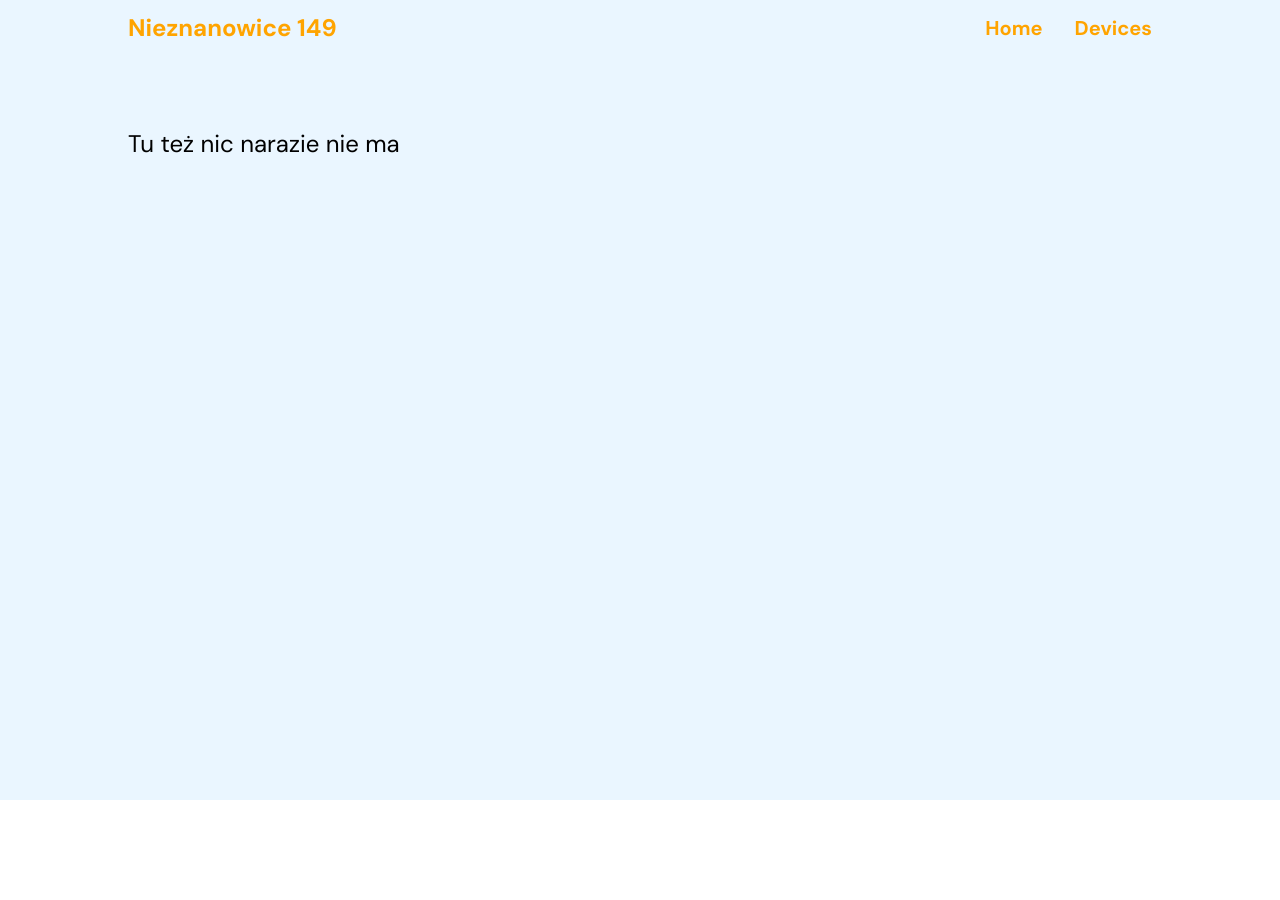
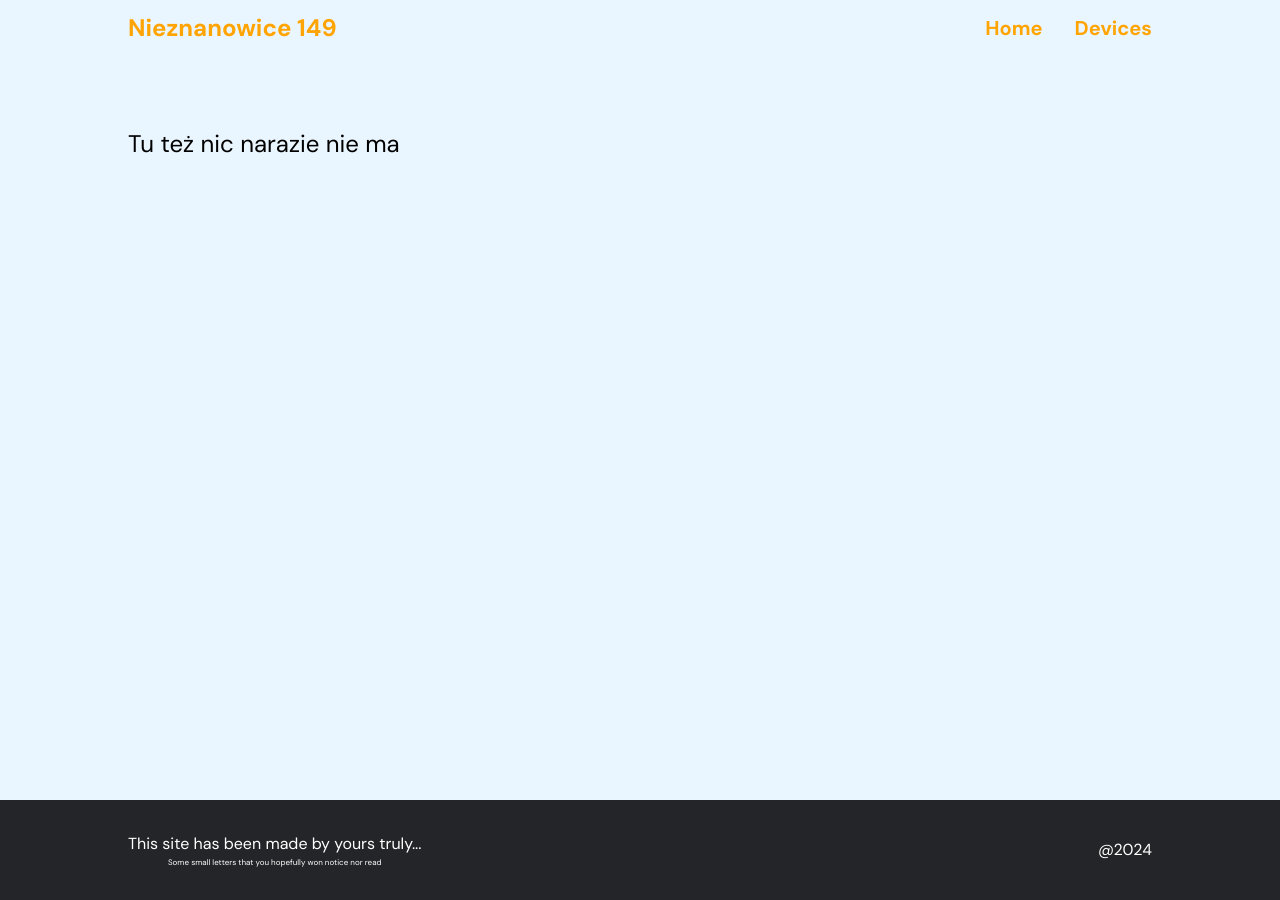
Before and after one commit to omnibus1/home_system, a React (Vite) app in the folder home_frontend/: page /devices in a window 1280 px wide. Before the commit the page ends 800 px from the top, so only its background shows below. Built offline with nearby package versions, Linux system fonts and the light colour scheme.

Commit message:
added footer

```diff
--- a/home_frontend/src/App.tsx
+++ b/home_frontend/src/App.tsx
@@ -1,7 +1,8 @@
 import Navbar from "./components/navbar"
 import Home from "./components/home"
 import Device from "./components/device"
-import {BrowserRouter as Router, Route, Routes} from 'react-router-dom';
+import Footer from "./components/footer";
+import {Route, Routes} from 'react-router-dom';
 
 function App() {
   return (
@@ -11,6 +12,7 @@ function App() {
         <Route path="/" element={<Home/>}></Route>
         <Route path="/devices" element={<Device/>}></Route>
       </Routes>
+      <Footer/>
     </>
   )
 }
--- a/home_frontend/src/components/device/index.tsx
+++ b/home_frontend/src/components/device/index.tsx
@@ -1,6 +1,3 @@
-
-type Props = {}
-
 const Device = () => {
   return (
     <div className="w-screen h-screen bg-primary-500">
--- /dev/null
+++ b/home_frontend/src/components/footer/index.tsx
@@ -0,0 +1,20 @@
+
+const Footer = () => {
+  return (
+    <div className="w-100 bg-primary-400 text-white py-8">
+        <div className="w-4/5 m-auto">
+            <div className="flex items-center justify-between">
+                <div>
+                    <div className="flex flex-col">
+                        <span className="text-l block">This site has been made by yours truly...</span>
+                        <span className="text-[0.5em] text-center">Some small letters that you hopefully won notice nor read</span>
+                    </div>
+                </div>
+                <span className="text-l">@2024</span>
+            </div>
+        </div>
+    </div>
+  )
+}
+
+export default Footer
--- a/home_frontend/src/components/navbar/index.tsx
+++ b/home_frontend/src/components/navbar/index.tsx
@@ -3,11 +3,9 @@ import { Bars3Icon, XMarkIcon} from "@heroicons/react/24/solid";
 import { useEffect, useState } from "react";
 import { Link } from 'react-router-dom';
 
-type Props = {
-}
 
 
-const Navbar = (props: Props) => {
+const Navbar = () => {
 
     const smallScreen:boolean = useMediaQuery("(max-width: 640px")
     const [menuToggled, setMenuToggled] = useState<boolean>(false)
```
